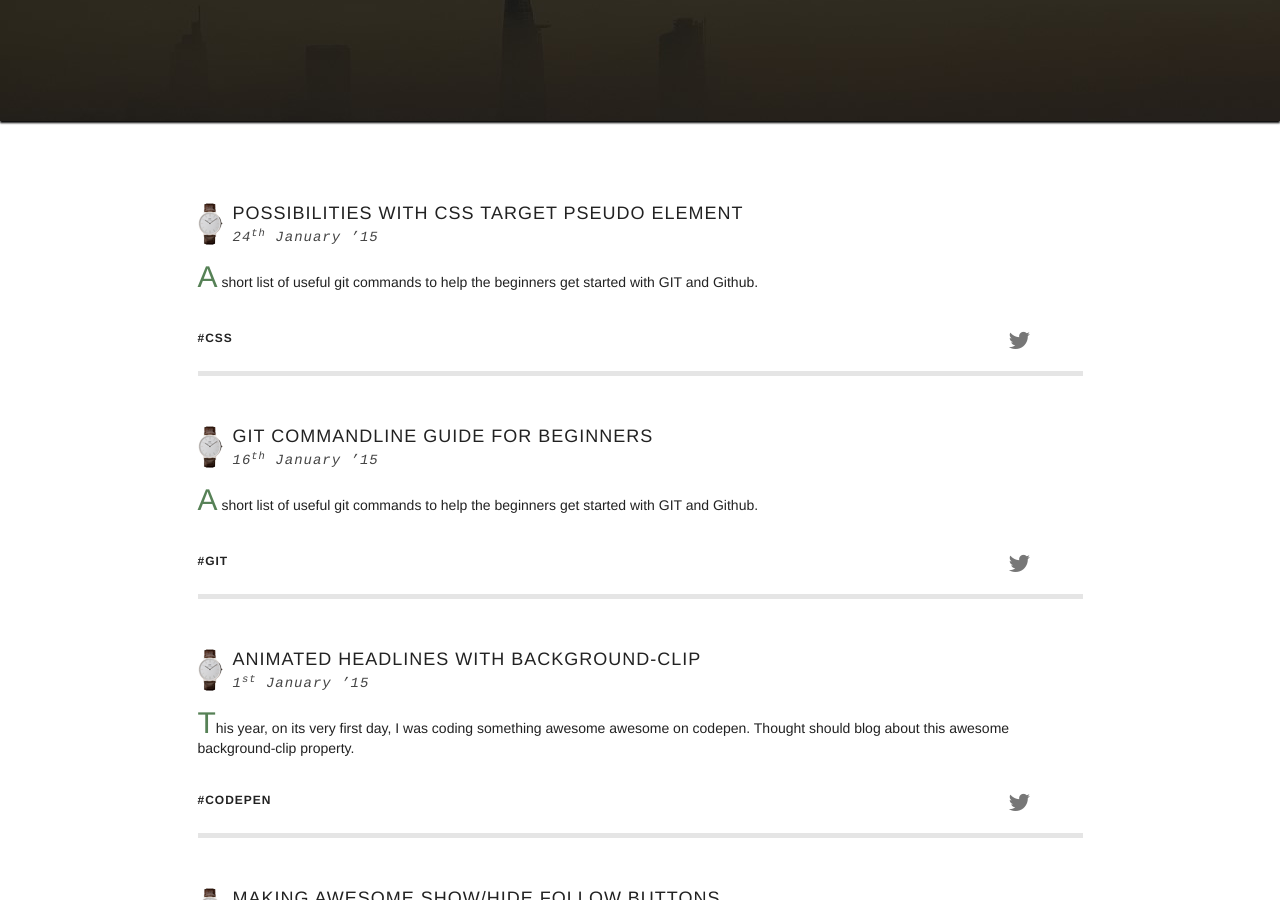
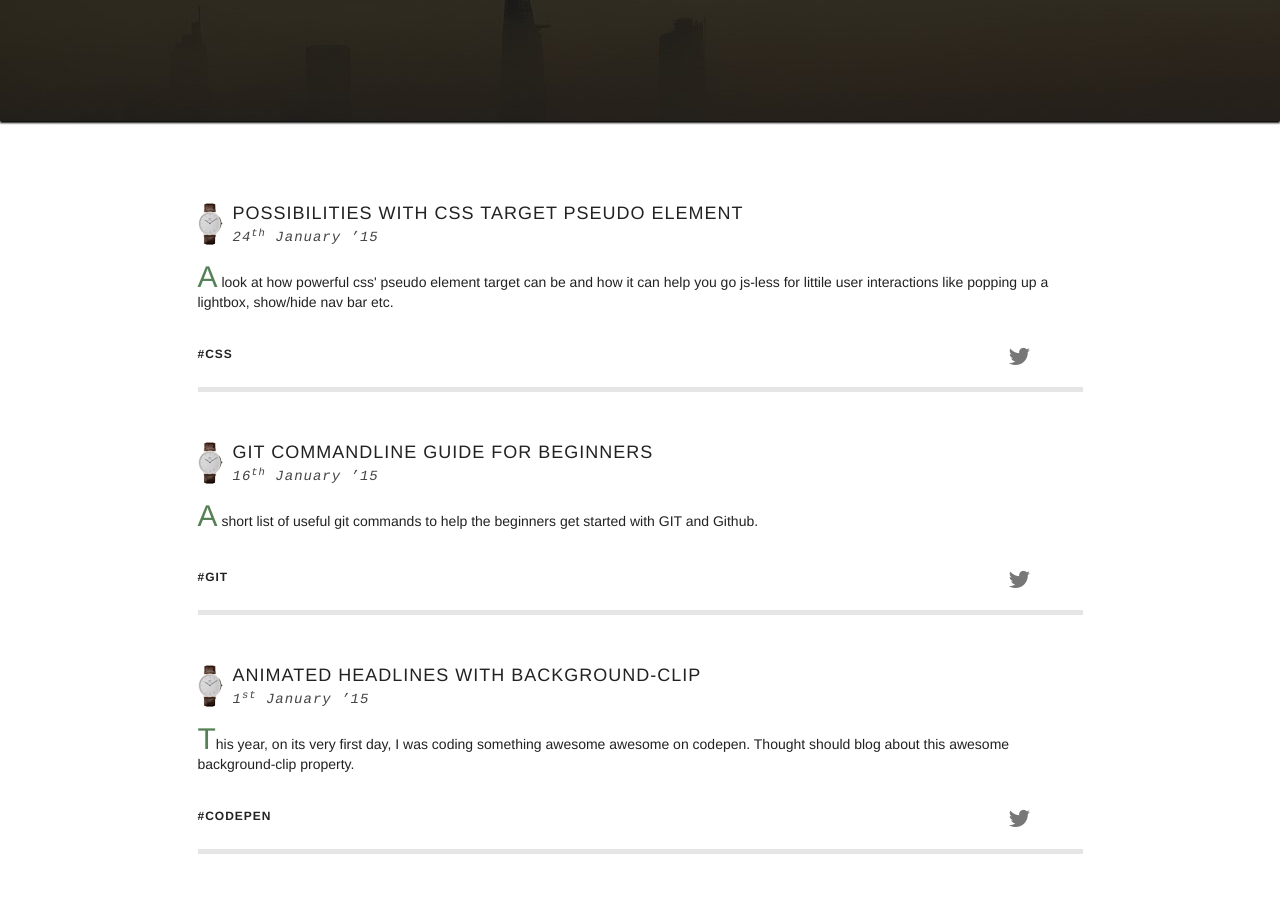
Before and after one commit to abhisack/abhisack.github.io, a Jekyll site: the page built from index.html, in a window 1280 px wide and 900 px high, scrolled down 329 px. Built offline with Jekyll 4.4.1, drawn with Linux system fonts in a browser that asks for light colours; some web fonts are replaced; the list of posts is cut into pages by our own code.

Commit message:
last updated 25 jan 15

```diff
--- a/_posts/2015-01-24-possibilities-with-css-target-element.markdown
+++ b/_posts/2015-01-24-possibilities-with-css-target-element.markdown
@@ -3,7 +3,7 @@ layout: post
 title:  "Possibilities With CSS Target Pseudo Element"
 date: 2015-01-24 17:39:55
 tags: CSS
-description: "A short list of useful git commands to help the beginners get started with GIT and Github."
+description: "A look at how powerful css' pseudo element target can be and how it can help you go js-less for littile user interactions like popping up a lightbox, show/hide nav bar etc."
 comments: true
 ---
 
```
